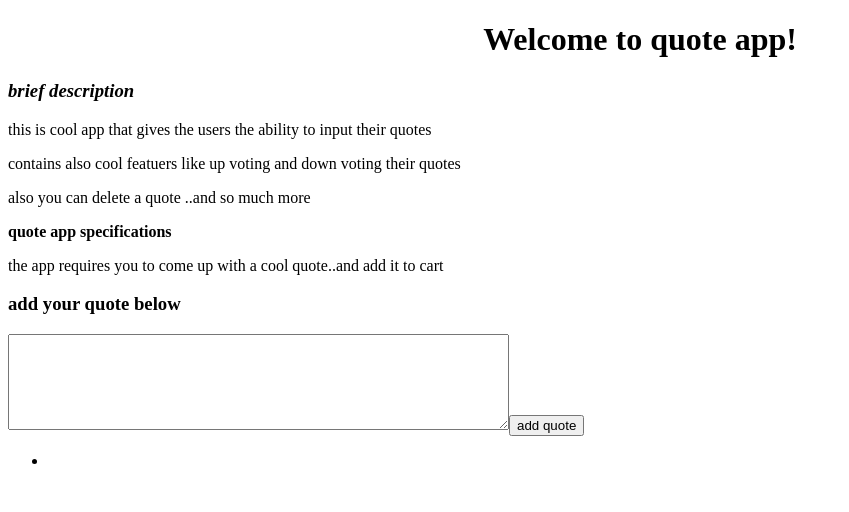
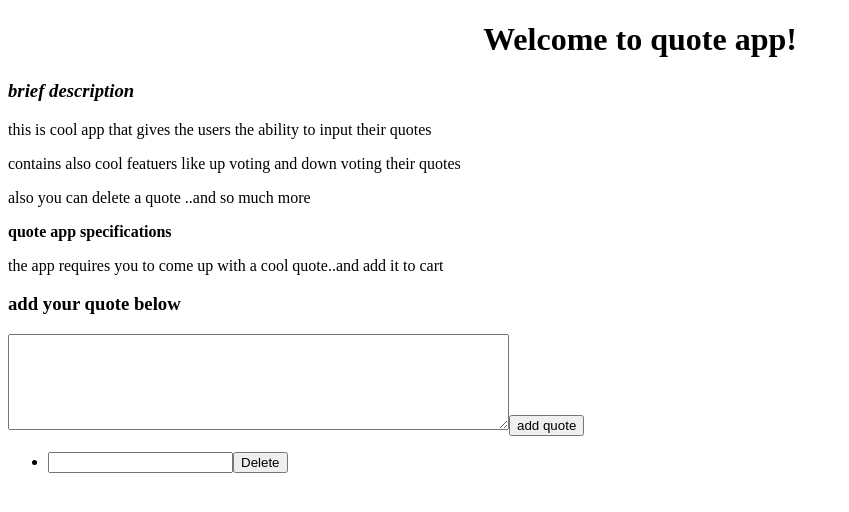
Before and after one commit to mishael254/Angular-IP-1, an Angular app in the folder quotes/: page / in a window 1280 px wide. Shown: the top 512 px of the page, without its empty margins (0-849 px from the left). Built offline with nearby package versions, Linux system fonts and the light colour scheme.

Commit message:
new button which its functionality is to delete text create an input type text ;inside the <li> tags

```diff
--- a/quotes/src/app/quote-form/quote-form.component.html
+++ b/quotes/src/app/quote-form/quote-form.component.html
@@ -8,7 +8,10 @@
             <button class="add-btn">add quote</button>
             <div class="list">
                 <ul>
-                    <li></li>
+                    <li>
+                        <input type="text" name="quoted">
+                        <button class="del-btn">Delete</button>
+                    </li>
                 </ul>
             </div>
         </div>
```
